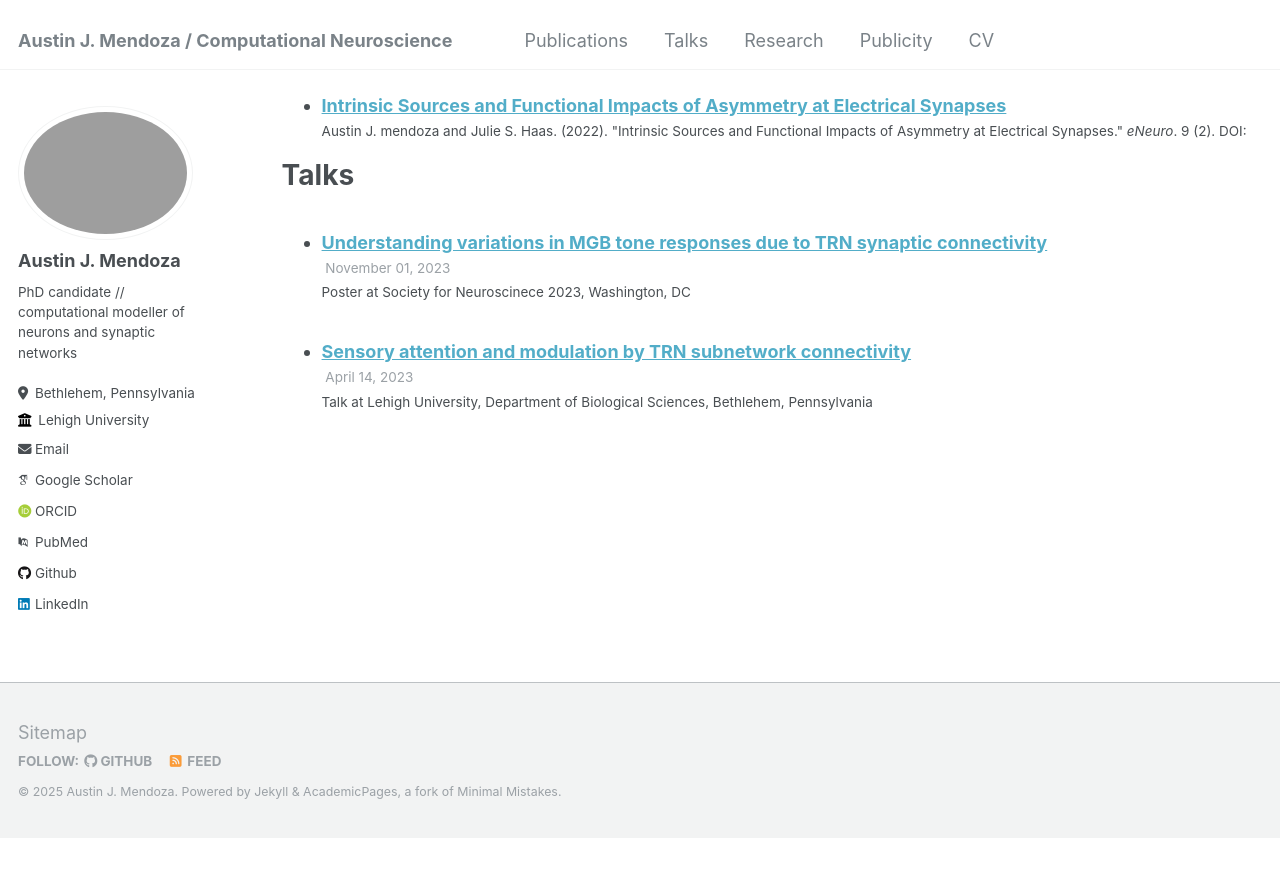
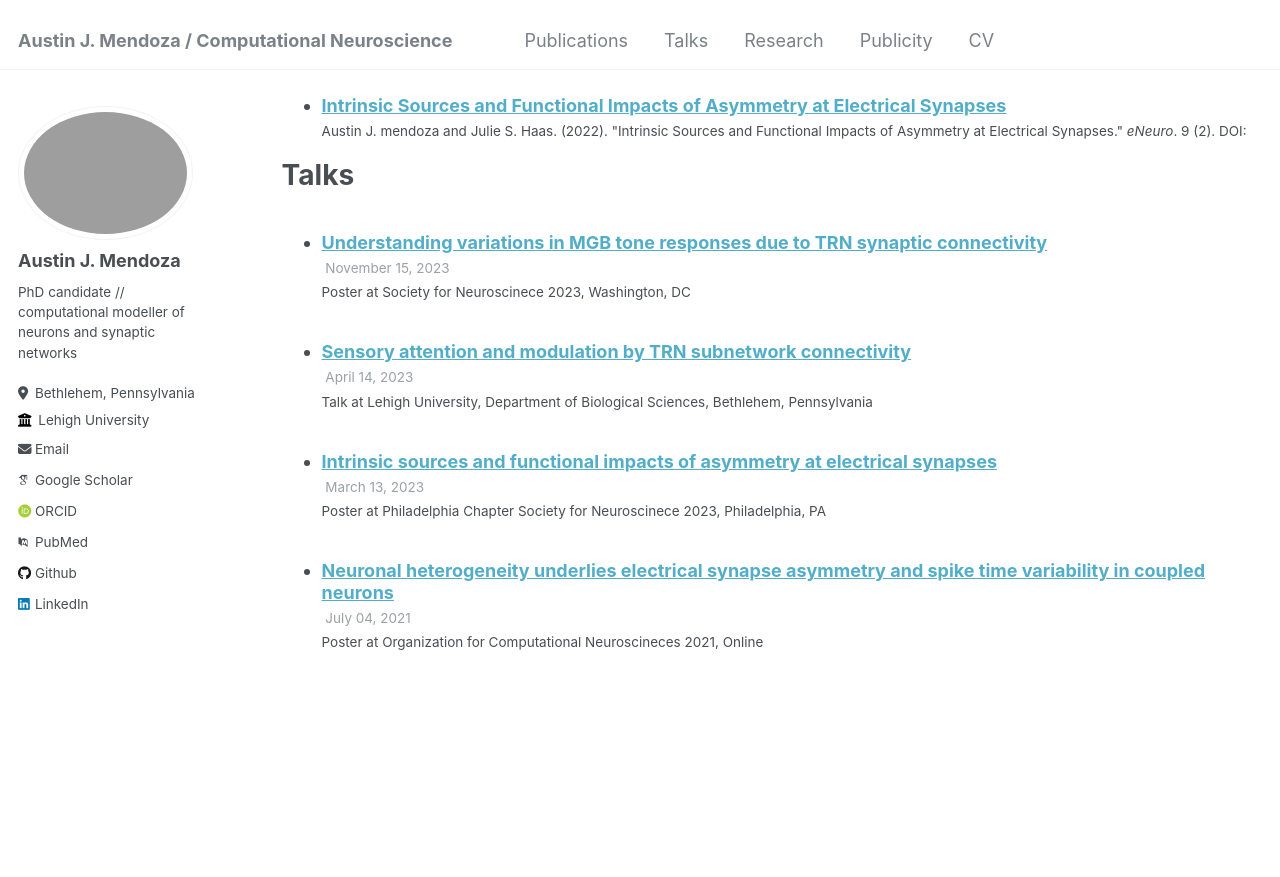
Before and after one commit to Arstan67/Arstan67.github.io, a Jekyll site: the page built from _pages/cv.md, in a window 1280 px wide and 900 px high, scrolled down 1186 px. Shown: the top 877 px of the window. Built offline with Jekyll 4.4.1, drawn with Linux system fonts in a browser that asks for light colours; some web fonts are replaced; before the commit the page ends 2023 px from its top, so only the background shows below that.

Commit message:
edit talks

```diff
--- /dev/null
+++ b/_talks/2021-07-04-CNS.md
@@ -0,0 +1,11 @@
+---
+title: "Neuronal heterogeneity underlies electrical synapse asymmetry and spike time variability in coupled neurons"
+collection: talks
+type: "Poster"
+permalink: /posters/2021-07-04-CNS
+venue: "Organization for Computational Neuroscineces 2021"
+date: 2021-07-04
+location: "Online"
+---
+
+<iframe src="/files/pdf/Mendoza_CNS_21.pdf" width="100%" height="500" frameborder="no" border="0" marginwidth="0" marginheight="0"></iframe>
--- /dev/null
+++ b/_talks/2023-03-PCSFN.md
@@ -0,0 +1,11 @@
+---
+title: "Intrinsic sources and functional impacts of asymmetry at electrical synapses"
+collection: talks
+type: "Poster"
+permalink: /posters/2023-11-PCSFN
+venue: "Philadelphia Chapter Society for Neuroscinece 2023"
+date: 2023-03-13
+location: "Philadelphia, PA"
+---
+
+<iframe src="/files/pdf/Mendoza_PCSFN23.pdf" width="100%" height="500" frameborder="no" border="0" marginwidth="0" marginheight="0"></iframe>
```
Also changed, not shown: _talks/2023-04-14-Thorne-talk.md (+2 -0 lines), _talks/2023-11-15-SFN.md (added, +11 -0 lines), _talks/2023-11-SFN.md (deleted, +0 -9 lines), 5 other files.
